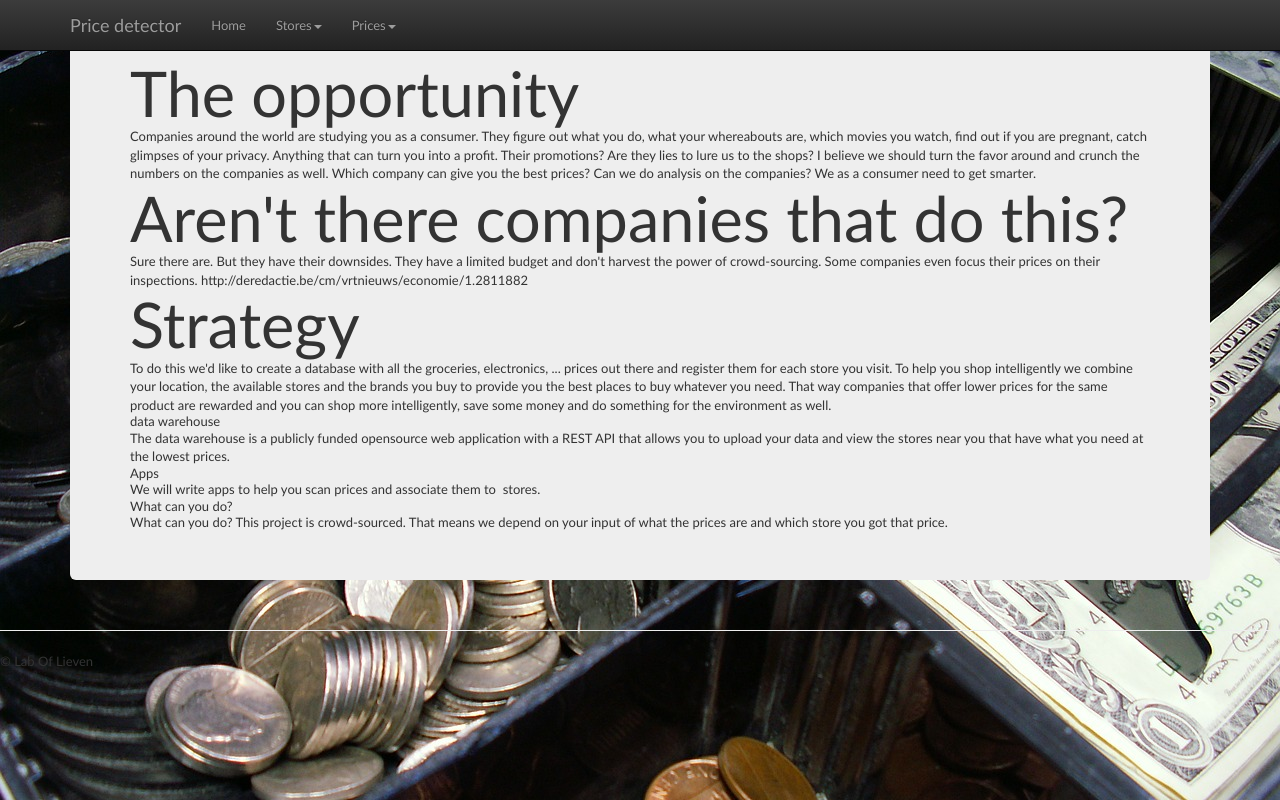
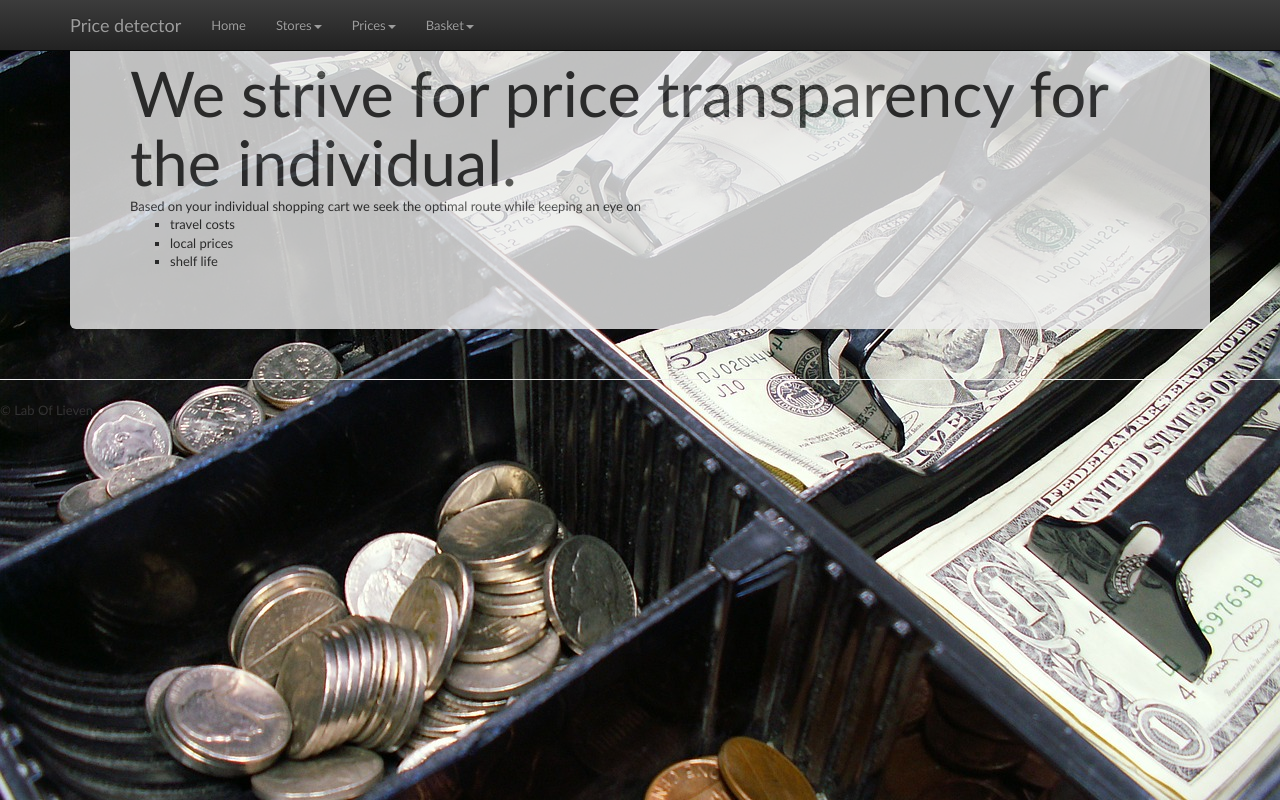
Before and after one commit to denshade/RelativePrice, a PHP site: page /RelativePrice/public_html/index.html in a window 1280 px wide. Run offline with PHP 8.4, Linux system fonts and the light colour scheme; some libraries are stand-ins or nearby versions.

Commit message:
new image, new vision.

```diff
--- a/RelativePrice/nbproject/private/private.xml
+++ b/RelativePrice/nbproject/private/private.xml
@@ -5,7 +5,11 @@
         <group>
             <file>file:/C:/Users/Lieven/Documents/GitHub/RelativePrice/RelativePrice/public_html/stores.html</file>
             <file>file:/C:/Users/Lieven/Documents/GitHub/RelativePrice/RelativePrice/public_html/index.html</file>
+            <file>file:/C:/Users/Lieven/Documents/GitHub/RelativePrice/RelativePrice/public_html/css/jq.css</file>
+            <file>file:/C:/Users/Lieven/Documents/GitHub/RelativePrice/RelativePrice/public_html/navigation.html</file>
+            <file>file:/C:/Users/Lieven/Documents/GitHub/RelativePrice/RelativePrice/public_html/css/main.css</file>
             <file>file:/C:/Users/Lieven/Documents/GitHub/RelativePrice/RelativePrice/public_html/prices.html</file>
+            <file>file:/C:/Users/Lieven/Documents/GitHub/RelativePrice/RelativePrice/public_html/js/main.js</file>
         </group>
     </open-files>
 </project-private>
--- a/RelativePrice/public_html/css/jq.css
+++ b/RelativePrice/public_html/css/jq.css
@@ -32,3 +32,8 @@ div.digg {float: right; margin-left: 20px;}
 #skyscraper > div { margin-bottom: 20px; }
 #skyscraper.wide { float: none; overflow: hidden; margin-left: 0; text-align: center;}
 #skyscraper.wide > div { display: inline-block; margin-right: 20px;  margin-bottom: 0;}
+
+.transparant {
+     opacity: 0.8;
+    filter: alpha(opacity=80); /* For IE8 and earlier */
+}
--- a/RelativePrice/public_html/index.html
+++ b/RelativePrice/public_html/index.html
@@ -51,29 +51,14 @@
 
         <!-- Main jumbotron for a primary marketing message or call to action -->
         <div class="container">
-           <div class="jumbotron">
-                <h1>The opportunity</h1>
-Companies around the world are studying you as a consumer. They figure out what you do, what your whereabouts are, which movies you watch, find out if you are pregnant, catch glimpses of your privacy. Anything that can turn you into a profit.
-
-Their promotions? Are they lies to lure us to the shops?
-
-I believe we should turn the favor around and crunch the numbers on the companies as well. Which company can give you the best prices? Can we do analysis on the companies? We as a consumer need to get smarter.
-<h1>Aren't there companies that do this?</h1>
-Sure there are. But they have their downsides. They have a limited budget and don't harvest the power of crowd-sourcing. Some companies even focus their prices on their inspections.
-
-http://deredactie.be/cm/vrtnieuws/economie/1.2811882
-
-
-<h1>Strategy</h1>
-To do this we'd like to create a database with all the groceries, electronics, ... prices out there and register them for each store you visit. To help you shop intelligently we combine your location, the available stores and the brands you buy to provide you the best places to buy whatever you need.
-
-That way companies that offer lower prices for the same product are rewarded and you can shop more intelligently, save some money and do something for the environment as well.
-<h2>data warehouse</h2>
-The data warehouse is a publicly funded opensource web application with a REST API that allows you to upload your data and view the stores near you that have what you need at the lowest prices.
-<h2>Apps</h2>
-We will write apps to help you scan prices and associate them to  stores.
-<h2>What can you do?</h2>
-What can you do? This project is crowd-sourced. That means we depend on your input of what the prices are and which store you got that price.
+           <div class="jumbotron transparant">
+               <h1>We strive for price transparency for the individual. </h1>
+               Based on your individual shopping cart we seek the optimal route while keeping an eye on
+               <ul>
+                   <li>travel costs</li>
+                   <li>local prices</li>
+                   <li>shelf life</li>
+               </ul>
 
             </div>
         </div>
--- a/RelativePrice/public_html/navigation.html
+++ b/RelativePrice/public_html/navigation.html
@@ -27,6 +27,12 @@
                         <li><a href="#">Add</a></li>
                     </ul>
                 </li>
+                 <li class="dropdown">
+                    <a href="#" class="dropdown-toggle" data-toggle="dropdown" role="button" aria-haspopup="true" aria-expanded="false">Basket<span class="caret"></span></a>
+                    <ul class="dropdown-menu">
+                        <li><a href="#">Add</a></li>
+                    </ul>
+                </li>
             </ul>
         </div>
     </div>
```
